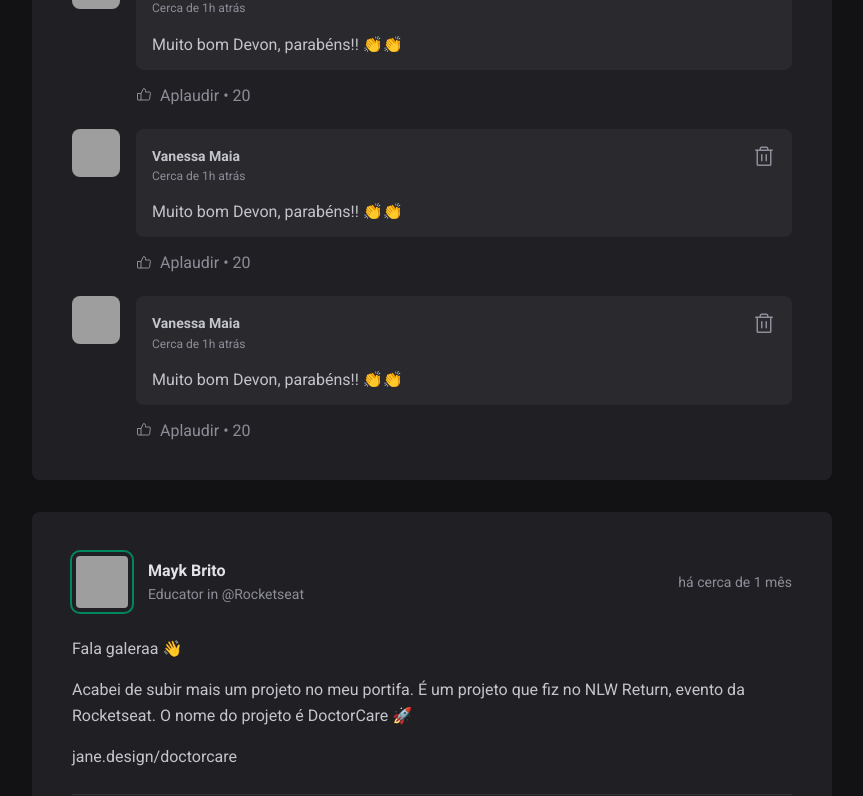
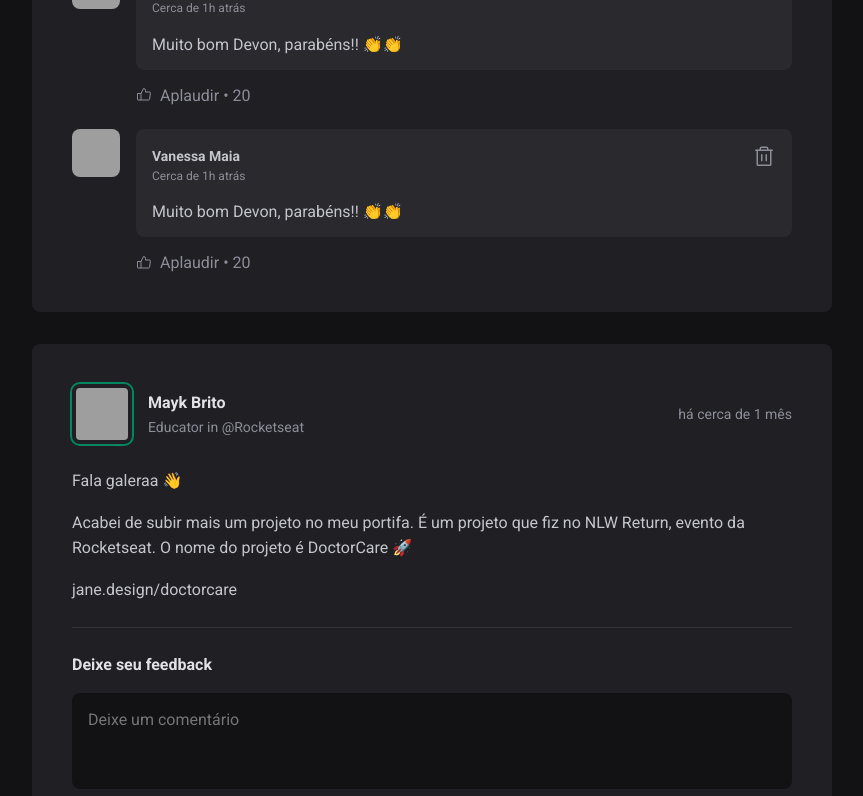
Before and after one commit to vanessaamaia/01-fundamentos-reactjs, a React (Vite) app: page / in a window 1280 px wide. Shown: the part 624-1420 px from the top of the page, without its empty margins (352-1215 px from the left). Built offline with nearby package versions, Linux system fonts and the light colour scheme; grey boxes are pictures that could not be loaded.

Commit message:
useState

```diff
--- a/src/components/Post.jsx
+++ b/src/components/Post.jsx
@@ -1,5 +1,6 @@
 import {format, formatDistanceToNow} from 'date-fns';
 import {ptBR} from 'date-fns/locale/pt-BR';
+import { useState } from 'react';
 
 import { Avatar } from './Avatar'
 import { Comment } from './Comment'
@@ -7,6 +8,11 @@
 import styles from './Post.module.css'
 
 export function Post({ author, publishedAt, content }) {
+    const [comments, setComments] = useState([
+        1,
+        2,
+    ])
+
     const publishedDateFormatted = format(publishedAt, "d 'de' LLLL 'às' HH:mm'h'", {
         locale: ptBR,
     });
@@ -15,6 +21,12 @@
         locale: ptBR,
         addSuffix: true,
     });
+
+    function handleCreateNewComment() {
+        event.preventDefault();
+
+        setComments([...comments, comments.length + 1]);
+    }
 
     return (
         <article className={styles.post}>
@@ -43,7 +55,7 @@
                 })}
             </div>
 
-            <form className={styles.commentForm}>
+            <form onSubmit={handleCreateNewComment} className={styles.commentForm}>
                 <strong>Deixe seu feedback</strong>
 
                 <textarea
@@ -56,9 +68,9 @@
             </form>
 
             <div className={styles.commentList}>
-                <Comment />
-                <Comment />
-                <Comment />
+                {comments.map(comment => {
+                    return <Comment />
+                })}
             </div>
         </article>
     )
```
